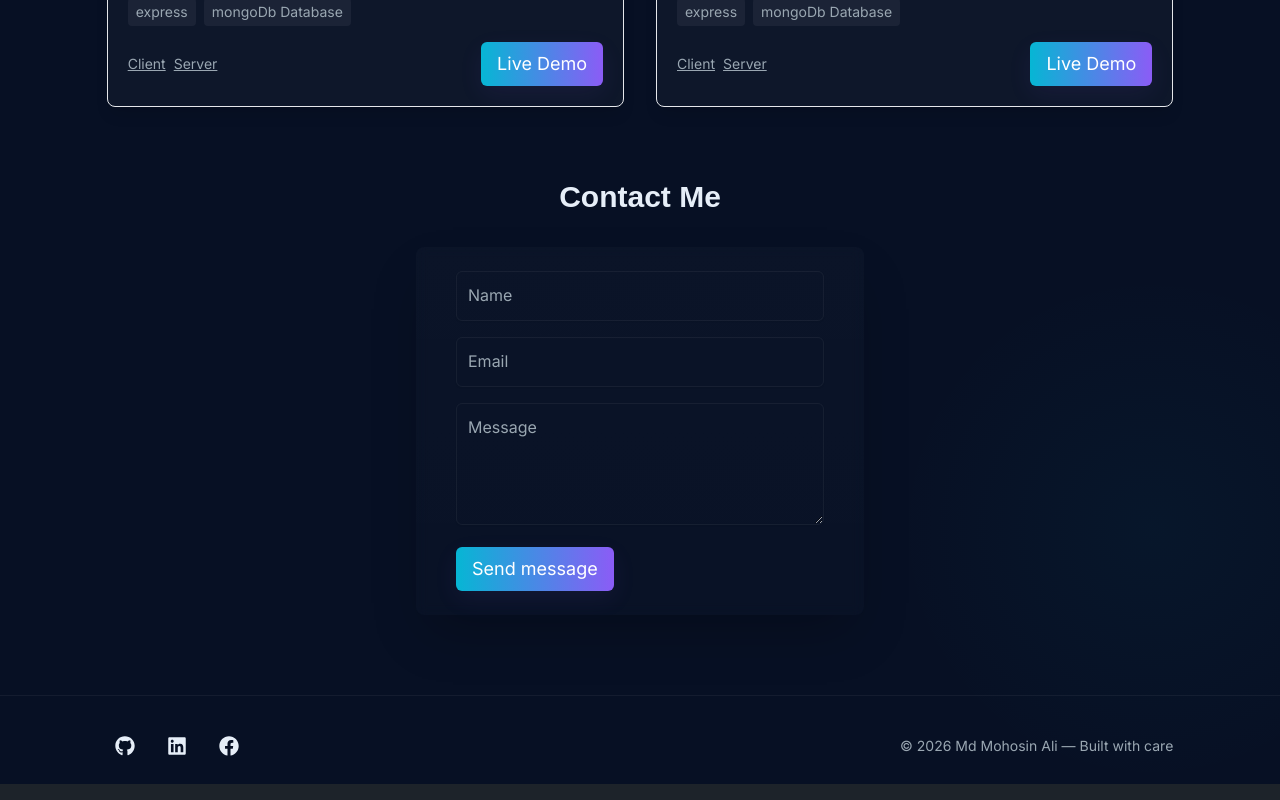
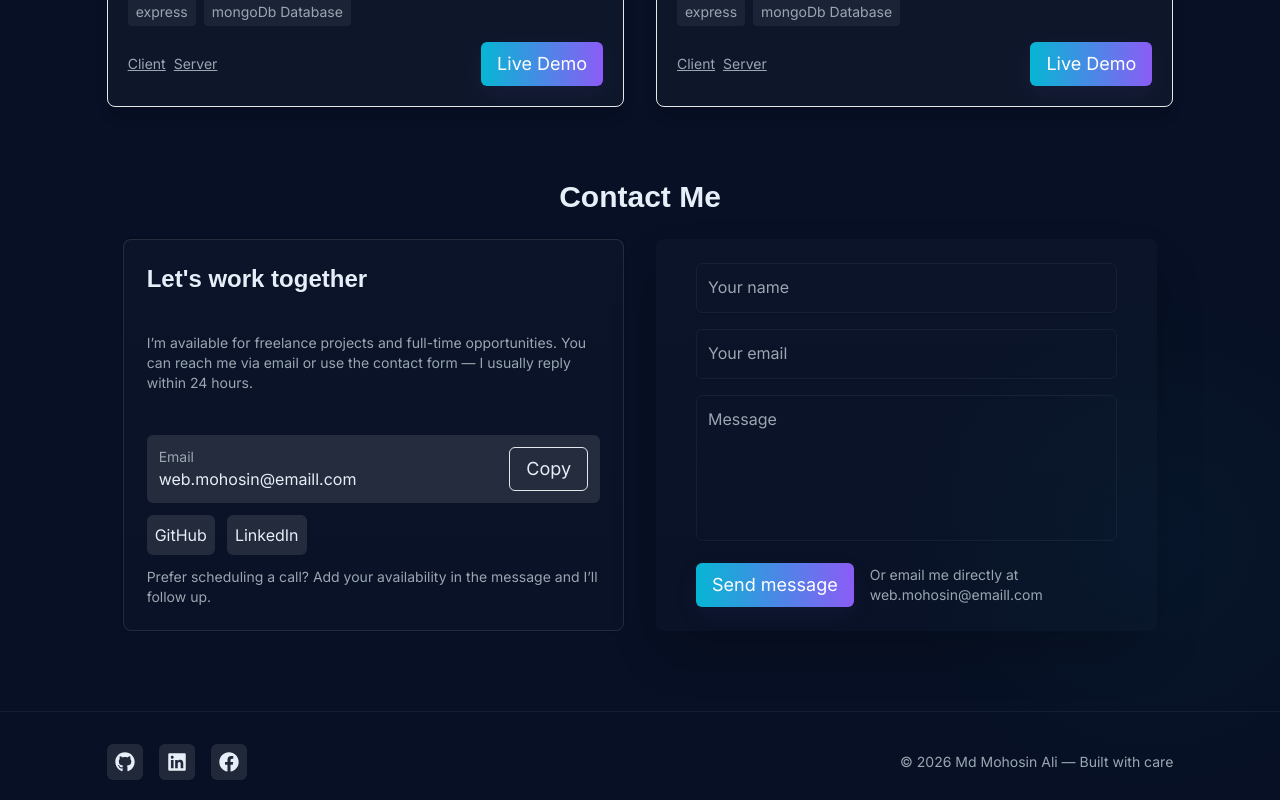
Before and after one commit to Mohosin075/mohosin-portfolio, a React (Vite) app: page / in a window 1280 px wide. Shown: the part 1769-2569 px from the top of the page. Built offline with nearby package versions, Linux system fonts and the light colour scheme.

Commit message:
feat: add PageTransition component for enhanced page animations and update Contact form with email copy functionality

```diff
--- a/src/App.jsx
+++ b/src/App.jsx
@@ -3,6 +3,7 @@ import Footer from "./components/footer/Footer";
 import Navbar from "./components/navbar/Navbar";
 import Sidebar from "./components/navbar/Sidebar";
 import BackToTop from "./components/ui/BackToTop";
+import PageTransition from "./components/ui/PageTransition";
 
 const App = () => {
   return (
@@ -13,7 +14,7 @@ const App = () => {
           <div className="drawer-content min-h-screen">
             {/* Page content here */}
             <Navbar />
-            <Outlet />
+            <PageTransition />
             <Footer />
             <BackToTop />
           </div>
--- a/src/components/contact/Contact.jsx
+++ b/src/components/contact/Contact.jsx
@@ -4,13 +4,19 @@ import Swal from "sweetalert2";
 import Button from "../ui/Button";
 import { useState } from "react";
 
+const CONTACT_EMAIL = "web.mohosin@emaill.com";
+
 const Contact = () => {
-  const { register, handleSubmit, reset } = useForm();
+  const { register, handleSubmit, reset, formState } = useForm({
+    mode: "onTouched",
+  });
+  const { errors } = formState;
   const [sending, setSending] = useState(false);
+  const [copied, setCopied] = useState(false);
 
   const onSubmit = (data) => {
     setSending(true);
-    // simulate network
+    // Simulate send
     setTimeout(() => {
       setSending(false);
       reset();
@@ -21,55 +27,154 @@ const Contact = () => {
         showConfirmButton: false,
         timer: 1500,
       });
-    }, 1000);
+    }, 900);
     console.log("contact form:", data);
   };
 
+  const copyEmail = async () => {
+    try {
+      await navigator.clipboard.writeText(CONTACT_EMAIL);
+      setCopied(true);
+      setTimeout(() => setCopied(false), 1800);
+    } catch (e) {
+      console.error(e);
+    }
+  };
+
+  // const downloadVCard = () => {
+  //   const vcard = `BEGIN:VCARD\nVERSION:3.0\nFN:Md Mohosin Ali\nEMAIL:${CONTACT_EMAIL}\nTEL:+880XXXXXXXXXX\nORG:SparkTech Agency\nEND:VCARD`;
+  //   const blob = new Blob([vcard], { type: "text/vcard;charset=utf-8" });
+  //   const url = URL.createObjectURL(blob);
+  //   const a = document.createElement("a");
+  //   a.href = url;
+  //   a.download = "mohosin.vcf";
+  //   a.click();
+  //   URL.revokeObjectURL(url);
+  // };
+
   return (
-    <div
+    <section
       className="py-8 px-4 md:w-10/12 mx-auto mt-5 md:mt-10 relative"
       data-animate="reveal"
     >
-      <div className="bgShadow inset-y-20 inset-x-0"></div>
-      <h2 className="text-3xl font-bold mb-8  text-center">Contact Me</h2>
-      <form
-        className="max-w-md mx-auto shadow-2xl rounded-lg px-6 md:px-10 py-6 glass border border-white/5 bg-card/60"
-        onSubmit={handleSubmit(onSubmit)}
-      >
-        <div className="mb-4 field">
-          <input
-            className="appearance-none w-full py-3 px-3 rounded-md bg-transparent border border-white/5 focus:border-[var(--accent-from)] focus:ring-2 focus:ring-[var(--accent-from)]/30 transition shadow-sm"
-            id="name"
-            type="text"
-            placeholder=" "
-            {...register("name", { required: true })}
-          />
-          <label htmlFor="name">Name</label>
+      <div className="bgShadow inset-y-20 inset-x-0" />
+      <h2 className="text-3xl font-bold mb-6 text-center">Contact Me</h2>
+
+      <div className="grid md:grid-cols-2 gap-8 items-stretch">
+        {/* Left info panel */}
+        <div className="glass p-6 rounded-lg border border-white/5 bg-card/70 h-full flex flex-col justify-between">
+          <h3 className="text-2xl font-semibold mb-3">
+            Let&apos;s work together
+          </h3>
+          <p className="text-sm text-muted mb-4">
+            I’m available for freelance projects and full-time opportunities.
+            You can reach me via email or use the contact form — I usually reply
+            within 24 hours.
+          </p>
+
+          <div className="space-y-3">
+            <div className="flex items-center justify-between p-3 bg-white/10 rounded-md">
+              <div>
+                <div className="text-sm text-muted">Email</div>
+                <div className="font-medium">{CONTACT_EMAIL}</div>
+              </div>
+              <div className="flex items-center gap-2">
+                <button onClick={copyEmail} className="CBtn px-3">
+                  {copied ? "Copied" : "Copy"}
+                </button>
+                {/* <button onClick={downloadVCard} className="CBtn px-3">
+                  vCard
+                </button> */}
+              </div>
             </div>
 
-        <div className="mb-4 field">
-          <input
-            className="appearance-none w-full py-3 px-3 rounded-md bg-transparent border border-white/5 focus:border-[var(--accent-from)] focus:ring-2 focus:ring-[var(--accent-from)]/30 transition shadow-sm"
-            id="email"
-            type="email"
-            placeholder=" "
-            {...register("email", { required: true })}
-          />
-          <label htmlFor="email">Email</label>
+            <div className="flex items-center gap-3">
+              <a
+                className="p-2 rounded-md bg-white/10 hover:bg-gradient-to-r from-[var(--accent-from)] to-[var(--accent-to)] transition"
+                href="https://github.com/Mohosin075"
+                target="_blank"
+                rel="noreferrer"
+              >
+                GitHub
+              </a>
+              <a
+                className="p-2 rounded-md bg-white/10 hover:bg-gradient-to-r from-[var(--accent-from)] to-[var(--accent-to)] transition"
+                href="https://www.linkedin.com/in/md-mohosin-5b34a0278/"
+                target="_blank"
+                rel="noreferrer"
+              >
+                LinkedIn
+              </a>
             </div>
 
-        <div className="mb-4 field">
-          <textarea
-            className="appearance-none w-full py-3 px-3 rounded-md bg-transparent border border-white/5 focus:border-[var(--accent-from)] focus:ring-2 focus:ring-[var(--accent-from)]/30 transition shadow-sm"
-            id="message"
-            rows="4"
-            placeholder=" "
-            {...register("message", { required: true })}
-          ></textarea>
-          <label htmlFor="message">Message</label>
+            <div className="mt-4 text-sm text-muted">
+              Prefer scheduling a call? Add your availability in the message and
+              I’ll follow up.
+            </div>
+          </div>
         </div>
 
-        <div className="flex items-center justify-between">
+        {/* Right form panel */}
+        <form
+          onSubmit={handleSubmit(onSubmit)}
+          className="shadow-2xl rounded-lg px-6 md:px-10 py-6 glass border border-white/5 bg-card/60 h-full"
+        >
+          <div className="grid grid-cols-1 gap-4">
+            <div className="field">
+              <input
+                id="name"
+                placeholder=" "
+                className="appearance-none w-full py-3 px-3 rounded-md bg-transparent border border-white/5 focus:border-[var(--accent-from)] focus:ring-2 focus:ring-[var(--accent-from)]/30 transition shadow-sm"
+                {...register("name", { required: "Name is required" })}
+              />
+              <label htmlFor="name">Your name</label>
+              {errors.name && (
+                <div className="text-sm text-red-400 mt-1">
+                  {errors.name.message}
+                </div>
+              )}
+            </div>
+
+            <div className="field">
+              <input
+                id="email"
+                placeholder=" "
+                className="appearance-none w-full py-3 px-3 rounded-md bg-transparent border border-white/5 focus:border-[var(--accent-from)] focus:ring-2 focus:ring-[var(--accent-from)]/30 transition shadow-sm"
+                {...register("email", {
+                  required: "Email is required",
+                  pattern: {
+                    value: /\S+@\S+\.\S+/,
+                    message: "Enter a valid email",
+                  },
+                })}
+              />
+              <label htmlFor="email">Your email</label>
+              {errors.email && (
+                <div className="text-sm text-red-400 mt-1">
+                  {errors.email.message}
+                </div>
+              )}
+            </div>
+
+            <div className="field">
+              <textarea
+                id="message"
+                rows={5}
+                placeholder=" "
+                className="appearance-none w-full py-3 px-3 rounded-md bg-transparent border border-white/5 focus:border-[var(--accent-from)] focus:ring-2 focus:ring-[var(--accent-from)]/30 transition shadow-sm resize-none"
+                {...register("message", {
+                  required: "Please include a message",
+                })}
+              />
+              <label htmlFor="message">Message</label>
+              {errors.message && (
+                <div className="text-sm text-red-400 mt-1">
+                  {errors.message.message}
+                </div>
+              )}
+            </div>
+
+            <div className="flex items-center">
               <Button
                 type="submit"
                 disabled={sending}
@@ -78,9 +183,14 @@ const Contact = () => {
                 {sending && <span className="spinner" />}
                 {sending ? "Sending..." : "Send message"}
               </Button>
+              <div className="ml-4 text-sm text-muted flex-1">
+                Or email me directly at <span className="font-medium">{CONTACT_EMAIL}</span>
+              </div>
+            </div>
           </div>
         </form>
       </div>
+    </section>
   );
 };
 
--- a/src/components/footer/Footer.jsx
+++ b/src/components/footer/Footer.jsx
@@ -6,19 +6,19 @@ const Footer = () => {
       <div className="w-10/12 mx-auto flex flex-col md:flex-row items-center justify-between gap-4">
         <div className="flex items-center gap-4 text-xl">
           <a
-            className="p-2 rounded-md bg-white/3 hover:bg-gradient-to-r from-[var(--accent-from)] to-[var(--accent-to)] transition"
+            className="p-2 rounded-md bg-white/10 hover:bg-gradient-to-r from-[var(--accent-from)] to-[var(--accent-to)] transition"
             href="https://github.com/Mohosin075"
           >
             <FaGithub />
           </a>
           <a
-            className="p-2 rounded-md bg-white/3 hover:bg-gradient-to-r from-[var(--accent-from)] to-[var(--accent-to)] transition"
+            className="p-2 rounded-md bg-white/10 hover:bg-gradient-to-r from-[var(--accent-from)] to-[var(--accent-to)] transition"
             href="https://www.linkedin.com/in/md-mohosin-5b34a0278/"
           >
             <FaLinkedin />
           </a>
           <a
-            className="p-2 rounded-md bg-white/3 hover:bg-gradient-to-r from-[var(--accent-from)] to-[var(--accent-to)] transition"
+            className="p-2 rounded-md bg-white/10 hover:bg-gradient-to-r from-[var(--accent-from)] to-[var(--accent-to)] transition"
             href="https://www.facebook.com/profile.php?id=100054670421189"
           >
             <FaFacebook />
--- a/src/components/ui/Button.jsx
+++ b/src/components/ui/Button.jsx
@@ -4,7 +4,7 @@ const Button = ({ children, className = "", ...props }) => {
   return (
     <button
       {...props}
-      className={`CBtnBG inline-flex items-center justify-center gap-2 ${className} hover:scale-105 active:scale-95 focus:outline-none focus:ring-2 focus:ring-[var(--accent-from)]/30 transition-transform`}
+      className={`CBtnBG inline-flex items-center justify-center gap-2 whitespace-nowrap flex-shrink-0 ${className} hover:scale-105 active:scale-95 focus:outline-none focus:ring-2 focus:ring-[var(--accent-from)]/30 transition-transform`}
     >
       {children}
     </button>
--- /dev/null
+++ b/src/components/ui/PageTransition.jsx
@@ -0,0 +1,13 @@
+import { Outlet, useLocation } from "react-router-dom";
+
+const PageTransition = () => {
+  const location = useLocation();
+
+  return (
+    <div key={location.pathname} className="animate-fadeup">
+      <Outlet />
+    </div>
+  );
+};
+
+export default PageTransition;
```
Also changed, not shown: src/components/navbar/NavBar.jsx (+4 -4 lines). Lines whose indentation alone changed are shown as unchanged.
